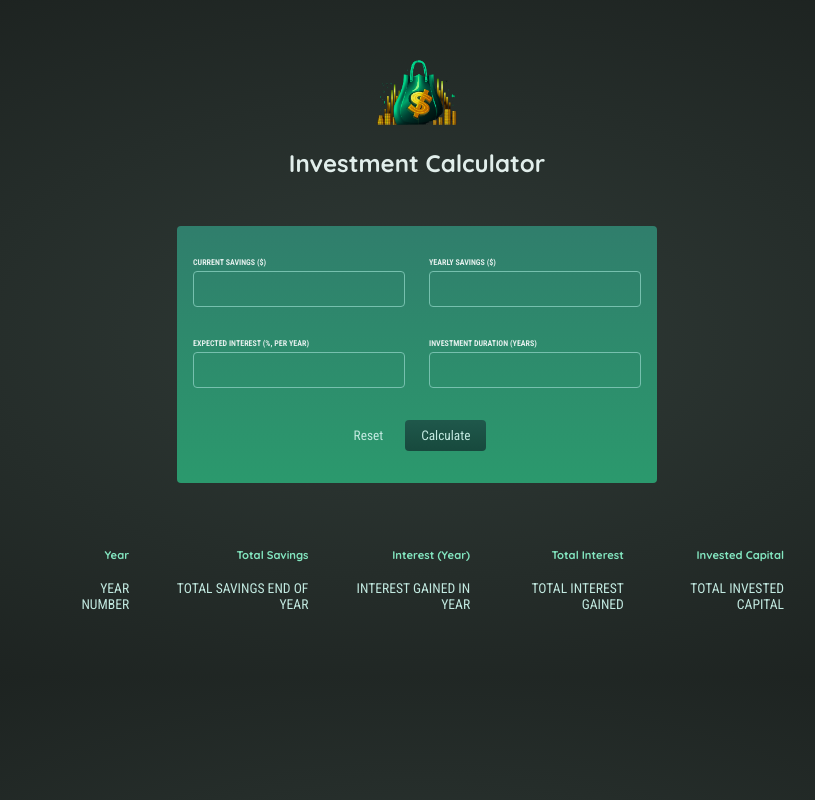
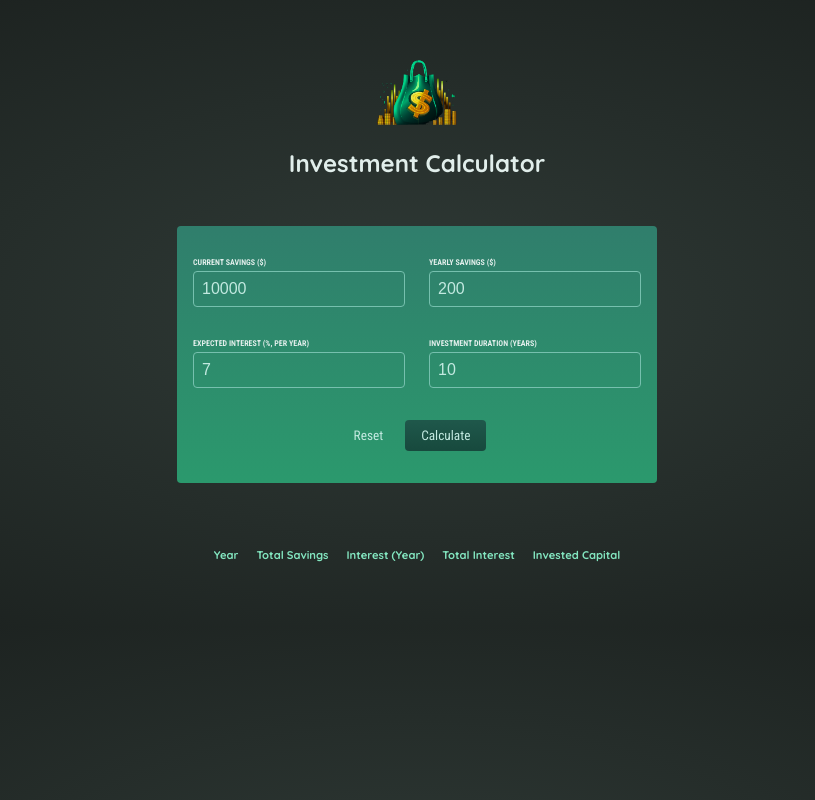
Before and after one commit to Ameer2750/Investment-Calculator-React, a React (Create React App) app: page / in a window 1280 px wide. Shown: the whole page, without its empty margins (223-1038 px from the left). Built offline with nearby package versions, Linux system fonts and the light colour scheme.

Commit message:
Adding form handles and manage stats

```diff
--- a/src/App.js
+++ b/src/App.js
@@ -1,13 +1,18 @@
 
+import { useState } from 'react';
 import { Header } from './components/Header/Header';
 import { InvestmentForm } from './components/InvestmentForm/InvestmentForm';
 import { InvestmentTable } from './components/InvestmentTable/InvestmentTable';
 
 function App() {
+  const [userInput, setUserInput] = useState(null);
+
+
   const calculateHandler = (userInput) => {
-    // Should be triggered when form is submitted
-    // You might not directly want to bind it to the submit event on the form though...
+    setUserInput(userInput)
+  }
 
+  if (userInput) {
     const yearlyData = []; // per-year results
 
     let currentSavings = +userInput['current-savings']; // feel free to change the shape of this input object!
@@ -27,20 +32,18 @@
         yearlyContribution: yearlyContribution,
       });
     }
-
-    // do something with yearlyData ...
-  };
+  }
 
   return (
     <div>
 
       <Header />
-      <InvestmentForm />
+      <InvestmentForm onCalculate={calculateHandler} />
 
       {/* Todo: Show below table conditionally (only once result data is available) */}
       {/* Show fallback text if no data is available */}
 
-      <InvestmentTable />
+      <InvestmentTable yearlyData={userInput} />
     </div>
   );
 }
--- a/src/components/InvestmentForm/InvestmentForm.js
+++ b/src/components/InvestmentForm/InvestmentForm.js
@@ -1,14 +1,47 @@
-export const InvestmentForm = () => {
+import { useState } from "react";
+
+const initialUserInput = {
+    'current-savings': 10000,
+    'yearly-contribution': 200,
+    'expected-return': 7,
+    'duration': 10
+}
+
+
+export const InvestmentForm = ({ onCalculate }) => {
+
+    const [ userInput, setUserInput ] = useState(initialUserInput);
+
+
+    const SubmitHandler = (event) => {
+        event.preventDefault();
+        onCalculate(userInput);
+    }
+
+    const resetForm = (reset) => {
+        setUserInput(initialUserInput);
+    }
+
+    const inputChangeHandler = (input, value) => {
+        setUserInput((prev) => {
+            return {
+                ...prev,
+                [input]: value
+            }
+        })
+
+    }
+
     return (
-        <form className="form">
+        <form className="form" onSubmit={SubmitHandler}>
             <div className="input-group">
                 <p>
                     <label htmlFor="current-savings">Current Savings ($)</label>
-                    <input type="number" id="current-savings" />
+                    <input onChange={(event) => inputChangeHandler('current-savings', event.target.value)} type="number" id="current-savings" value={userInput['current-savings']}/>
                 </p>
                 <p>
                     <label htmlFor="yearly-contribution">Yearly Savings ($)</label>
-                    <input type="number" id="yearly-contribution" />
+                    <input onChange={(event) => inputChangeHandler('yearly-contribution', event.target.value)} type="number" id="yearly-contribution"  value={userInput['yearly-contribution']}/>
                 </p>
             </div>
             <div className="input-group">
@@ -16,15 +49,15 @@
                     <label htmlFor="expected-return">
                         Expected Interest (%, per year)
                     </label>
-                    <input type="number" id="expected-return" />
+                    <input onChange={(event) => inputChangeHandler('expected-return', event.target.value)}  type="number" id="expected-return" value={userInput['expected-return']} />
                 </p>
                 <p>
                     <label htmlFor="duration">Investment Duration (years)</label>
-                    <input type="number" id="duration" />
+                    <input onChange={(event) => inputChangeHandler('duration', event.target.value)} type="number" id="duration" value={userInput['duration']} />
                 </p>
             </div>
             <p className="actions">
-                <button type="reset" className="buttonAlt">
+                <button type="reset" className="buttonAlt" onClick={resetForm}>
                     Reset
                 </button>
                 <button type="submit" className="button">
--- a/src/components/InvestmentTable/InvestmentTable.js
+++ b/src/components/InvestmentTable/InvestmentTable.js
@@ -1,4 +1,5 @@
-export const InvestmentTable = () => {
+export const InvestmentTable = ({yearlyData}) => {
+    console.log('yearlyData: ', yearlyData);
     return (
         <table className="result">
             <thead>
@@ -10,14 +11,21 @@
                     <th>Invested Capital</th>
                 </tr>
             </thead>
-            <tbody>
-                <tr>
-                    <td>YEAR NUMBER</td>
-                    <td>TOTAL SAVINGS END OF YEAR</td>
-                    <td>INTEREST GAINED IN YEAR</td>
-                    <td>TOTAL INTEREST GAINED</td>
-                    <td>TOTAL INVESTED CAPITAL</td>
-                </tr>
+            <tbody>{
+                 yearlyData?.map((item) => {
+                    return (
+                        <tr key={item.year}>
+                        <td>{item.year}</td>
+                        <td>{item.savingsEndOfYear}</td>
+                        <td>{item.yearlyInterest}</td>
+                        <td>{item.yearlyContribution}</td>
+                        <td>TOTAL INVESTED CAPITAL</td>
+                    </tr>
+                    )
+                })
+                }
+
+
             </tbody>
         </table>
     )
```
